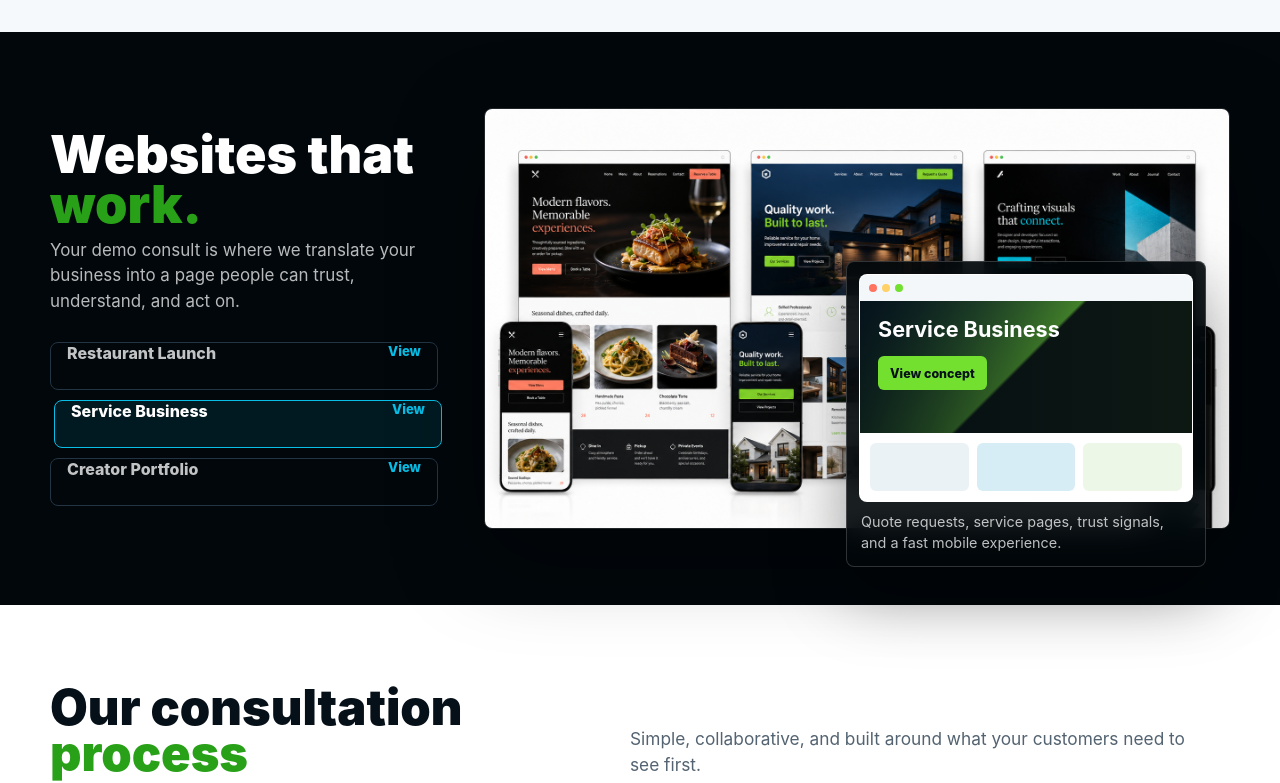
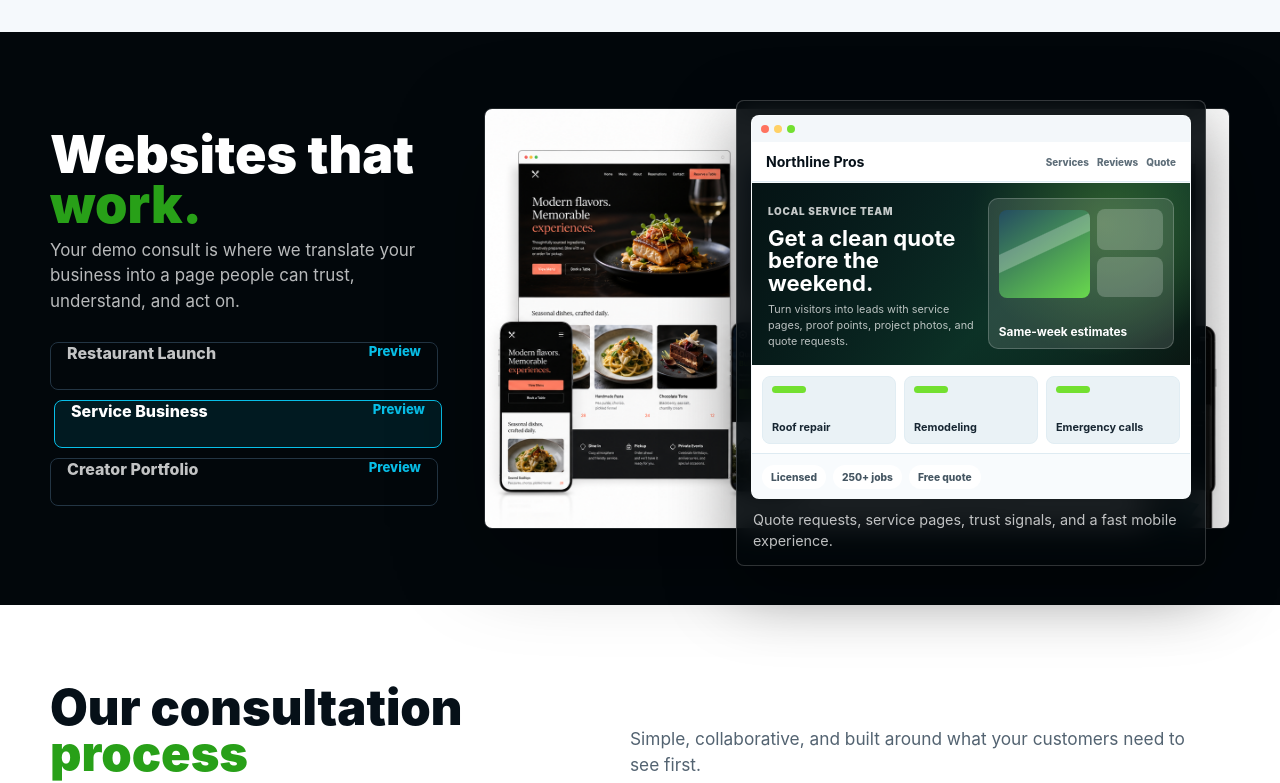
Before and after one commit to NenoSensei/nehost, a React (Vite) app: page / in a window 1280 px wide. Shown: the part 1137-1920 px from the top of the page. Built offline with nearby package versions, Linux system fonts and the light colour scheme.

Commit message:
Improve concept previews

```diff
--- a/src/App.jsx
+++ b/src/App.jsx
@@ -48,22 +48,46 @@ const services = [
 
 const concepts = [
   {
+    id: "restaurant",
     title: "Restaurant Launch",
     color: "coral",
     line: "Menus, ordering, reservations, and a polished local search presence.",
-    image: "chef-special",
+    brand: "Modern Hearth",
+    nav: ["Menu", "Events", "Reserve"],
+    kicker: "Seasonal dining",
+    headline: "A warm table, booked in seconds.",
+    subline: "Showcase signature dishes, private events, hours, and reservations in one mobile-first flow.",
+    spotlight: "Chef's tasting menu",
+    cards: ["Dinner menu", "Wine nights", "Private dining"],
+    stats: ["4.8 rating", "Open today", "Book online"],
   },
   {
+    id: "service",
     title: "Service Business",
     color: "green",
     line: "Quote requests, service pages, trust signals, and a fast mobile experience.",
-    image: "contractor",
+    brand: "Northline Pros",
+    nav: ["Services", "Reviews", "Quote"],
+    kicker: "Local service team",
+    headline: "Get a clean quote before the weekend.",
+    subline: "Turn visitors into leads with service pages, proof points, project photos, and quote requests.",
+    spotlight: "Same-week estimates",
+    cards: ["Roof repair", "Remodeling", "Emergency calls"],
+    stats: ["Licensed", "250+ jobs", "Free quote"],
   },
   {
+    id: "portfolio",
     title: "Creator Portfolio",
     color: "cyan",
     line: "Case studies, media, booking links, and a sharp visual identity.",
-    image: "portfolio",
+    brand: "Avery Studio",
+    nav: ["Work", "About", "Book"],
+    kicker: "Creative portfolio",
+    headline: "Selected work with a premium first impression.",
+    subline: "Present case studies, galleries, press, and booking links in a visual layout that feels custom.",
+    spotlight: "Featured project",
+    cards: ["Brand film", "Photo set", "Campaign"],
+    stats: ["12 case studies", "Media kit", "Now booking"],
   },
 ];
 
@@ -477,7 +501,6 @@ function App() {
         <div className="section-inner footer-layout">
           <div>
             <BrandLogo className="footer-brand" />
-            <p>Website creation, hosting, and care for businesses ready to look sharp online.</p>
           </div>
           <div className="footer-links">
             <a href="#services">Services</a>
@@ -519,20 +542,47 @@ function BrandLogo({ className = "" }) {
 
 function MockBrowser({ concept }) {
   return (
-    <div className={`mock-browser mock-${concept.color}`}>
+    <div className={`mock-browser mock-${concept.color} mock-${concept.id}`}>
       <div className="mock-chrome">
         <span />
         <span />
         <span />
       </div>
-      <div className={`mock-hero mock-${concept.image}`}>
-        <h3>{concept.title}</h3>
-        <button type="button">View concept</button>
+      <div className="mock-site-nav">
+        <strong>{concept.brand}</strong>
+        <div>
+          {concept.nav.map((item) => (
+            <span key={item}>{item}</span>
+          ))}
+        </div>
       </div>
-      <div className="mock-grid">
-        <span />
-        <span />
-        <span />
+      <div className="mock-site-hero">
+        <div className="mock-site-copy">
+          <span>{concept.kicker}</span>
+          <h3>{concept.headline}</h3>
+          <p>{concept.subline}</p>
+        </div>
+        <div className="mock-site-visual" aria-hidden="true">
+          <div className="mock-image-stack">
+            <span />
+            <span />
+            <span />
+          </div>
+          <strong>{concept.spotlight}</strong>
+        </div>
+      </div>
+      <div className="mock-site-cards">
+        {concept.cards.map((card) => (
+          <article key={card}>
+            <span />
+            <strong>{card}</strong>
+          </article>
+        ))}
+      </div>
+      <div className="mock-site-stats">
+        {concept.stats.map((stat) => (
+          <span key={stat}>{stat}</span>
+        ))}
       </div>
     </div>
   );
--- a/src/styles.css
+++ b/src/styles.css
@@ -454,8 +454,7 @@ main {
 .process-card p,
 .section-heading p,
 .work-copy p,
-.contact-copy p,
-.site-footer p {
+.contact-copy p {
   margin: 8px 0 0;
   color: var(--muted);
   line-height: 1.5;
@@ -556,7 +555,7 @@ main {
 }
 
 .concept-tabs button::after {
-  content: "View";
+  content: "Preview";
   color: var(--cyan);
   font-size: 0.82rem;
 }
@@ -585,8 +584,8 @@ main {
   position: absolute;
   right: 24px;
   bottom: -38px;
-  width: min(360px, 55%);
-  padding: 12px;
+  width: min(470px, 66%);
+  padding: 14px;
   border: 1px solid rgba(255, 255, 255, 0.18);
   border-radius: var(--radius);
   background: rgba(2, 7, 11, 0.9);
@@ -605,7 +604,8 @@ main {
   overflow: hidden;
   border: 1px solid rgba(255, 255, 255, 0.16);
   border-radius: var(--radius);
-  background: white;
+  background: #f7fbfd;
+  color: var(--ink);
 }
 
 .mock-chrome {
@@ -630,62 +630,140 @@ main {
   background: var(--green);
 }
 
-.mock-hero {
-  min-height: 132px;
-  padding: 18px;
-  color: white;
-  background-size: cover;
-  background-position: center;
+.mock-site-nav {
+  display: flex;
+  align-items: center;
+  justify-content: space-between;
+  gap: 12px;
+  padding: 12px 14px;
+  border-bottom: 1px solid #deebf2;
+  background: white;
 }
 
-.mock-hero h3 {
-  max-width: 210px;
-  margin: 0;
-  font-size: 1.35rem;
-  line-height: 1;
+.mock-site-nav strong {
+  font-size: 0.88rem;
+  line-height: 1.1;
 }
 
-.mock-hero button {
-  min-height: 34px;
-  margin-top: 16px;
-  padding: 0 12px;
-  border: 0;
-  border-radius: 6px;
-  background: var(--cyan);
-  color: var(--ink);
-  cursor: pointer;
-  font-size: 0.78rem;
+.mock-site-nav div {
+  display: flex;
+  gap: 8px;
+  color: #5d6d78;
+  font-size: 0.62rem;
   font-weight: 850;
 }
 
-.mock-coral .mock-hero button {
-  background: var(--coral);
+.mock-site-hero {
+  display: grid;
+  grid-template-columns: 1.05fr 0.95fr;
+  gap: 14px;
+  min-height: 176px;
+  padding: 16px;
   color: white;
 }
 
-.mock-green .mock-hero button {
-  background: var(--green);
+.mock-coral .mock-site-hero {
+  background:
+    linear-gradient(115deg, rgba(18, 6, 5, 0.94), rgba(18, 6, 5, 0.52)),
+    radial-gradient(circle at 82% 18%, #ff9b74, transparent 34%),
+    linear-gradient(135deg, #3a1712, #c95b42 58%, #121212);
 }
 
-.mock-chef-special {
+.mock-green .mock-site-hero {
   background:
-    linear-gradient(90deg, rgba(0, 0, 0, 0.88), rgba(0, 0, 0, 0.24)),
-    linear-gradient(135deg, #30130f, #c95b42 42%, #111 43%);
+    linear-gradient(115deg, rgba(4, 18, 17, 0.94), rgba(4, 18, 17, 0.5)),
+    radial-gradient(circle at 80% 22%, #78e05f, transparent 35%),
+    linear-gradient(135deg, #12324a, #1f7a57 60%, #101a12);
 }
 
-.mock-contractor {
+.mock-cyan .mock-site-hero {
   background:
-    linear-gradient(90deg, rgba(3, 13, 20, 0.86), rgba(3, 13, 20, 0.2)),
-    linear-gradient(135deg, #12324a, #70d53a 48%, #101a12 49%);
+    linear-gradient(115deg, rgba(2, 14, 20, 0.94), rgba(2, 14, 20, 0.48)),
+    radial-gradient(circle at 80% 18%, #0fc6e8, transparent 34%),
+    linear-gradient(135deg, #07121d, #1753d2 58%, #111);
 }
 
-.mock-portfolio {
-  background:
-    linear-gradient(90deg, rgba(0, 0, 0, 0.9), rgba(0, 0, 0, 0.2)),
-    linear-gradient(135deg, #021219, #0fc6e8 42%, #111 43%);
+.mock-site-copy {
+  align-self: center;
 }
 
-.mock-grid {
+.mock-site-copy span {
+  color: rgba(255, 255, 255, 0.76);
+  font-size: 0.62rem;
+  font-weight: 900;
+  letter-spacing: 0.08em;
+  text-transform: uppercase;
+}
+
+.mock-site-copy h3 {
+  max-width: 250px;
+  margin: 8px 0;
+  color: white;
+  font-size: 1.38rem;
+  line-height: 1.02;
+}
+
+.mock-site-copy p {
+  max-width: 255px;
+  margin: 0;
+  color: rgba(255, 255, 255, 0.72);
+  font-size: 0.68rem;
+  line-height: 1.45;
+}
+
+.mock-site-visual {
+  display: grid;
+  align-content: space-between;
+  gap: 10px;
+  min-width: 0;
+  padding: 10px;
+  border: 1px solid rgba(255, 255, 255, 0.2);
+  border-radius: 10px;
+  background: rgba(255, 255, 255, 0.12);
+}
+
+.mock-image-stack {
+  display: grid;
+  grid-template-columns: 1fr 0.72fr;
+  grid-template-rows: repeat(2, 1fr);
+  gap: 7px;
+  min-height: 88px;
+}
+
+.mock-image-stack span {
+  border-radius: 8px;
+  background: rgba(255, 255, 255, 0.2);
+}
+
+.mock-image-stack span:first-child {
+  grid-row: 1 / -1;
+}
+
+.mock-coral .mock-image-stack span:first-child {
+  background:
+    radial-gradient(circle at 50% 35%, #ffd2b8 0 16%, transparent 17%),
+    linear-gradient(145deg, #7a261b, #f0885c);
+}
+
+.mock-green .mock-image-stack span:first-child {
+  background:
+    linear-gradient(155deg, transparent 0 34%, rgba(255, 255, 255, 0.26) 35% 48%, transparent 49%),
+    linear-gradient(145deg, #244c61, #69d94d);
+}
+
+.mock-cyan .mock-image-stack span:first-child {
+  background:
+    radial-gradient(circle at 34% 32%, #ffffff 0 8%, transparent 9%),
+    linear-gradient(145deg, #072238, #0fc6e8);
+}
+
+.mock-site-visual strong {
+  color: white;
+  font-size: 0.74rem;
+  line-height: 1.1;
+}
+
+.mock-site-cards {
   display: grid;
   grid-template-columns: repeat(3, 1fr);
   gap: 8px;
@@ -693,18 +771,55 @@ main {
   background: white;
 }
 
-.mock-grid span {
-  min-height: 48px;
-  border-radius: 6px;
+.mock-site-cards article {
+  display: grid;
+  align-content: space-between;
+  gap: 10px;
+  min-height: 68px;
+  padding: 9px;
+  border: 1px solid #e1edf3;
+  border-radius: 8px;
   background: #eaf2f6;
 }
 
-.mock-grid span:nth-child(2) {
-  background: #d7edf6;
+.mock-site-cards article span {
+  width: 34px;
+  height: 7px;
+  border-radius: 99px;
+  background: var(--cyan);
 }
 
-.mock-grid span:nth-child(3) {
-  background: #edf7e8;
+.mock-coral .mock-site-cards article span {
+  background: var(--coral);
+}
+
+.mock-green .mock-site-cards article span {
+  background: var(--green);
+}
+
+.mock-site-cards article strong {
+  color: #172632;
+  font-size: 0.68rem;
+  line-height: 1.15;
+}
+
+.mock-site-stats {
+  display: flex;
+  flex-wrap: wrap;
+  gap: 7px;
+  padding: 10px;
+  border-top: 1px solid #deebf2;
+  background: #f8fbfd;
+}
+
+.mock-site-stats span {
+  min-height: 24px;
+  padding: 6px 9px;
+  border-radius: 99px;
+  background: white;
+  color: #455662;
+  font-size: 0.64rem;
+  font-weight: 850;
 }
 
 .process-section {
@@ -902,11 +1017,6 @@ main {
 .footer-brand .brand-mark {
   border-color: rgba(43, 242, 49, 0.32);
   box-shadow: none;
-}
-
-.site-footer p {
-  max-width: 360px;
-  color: rgba(255, 255, 255, 0.7);
 }
 
 .footer-links {
```
